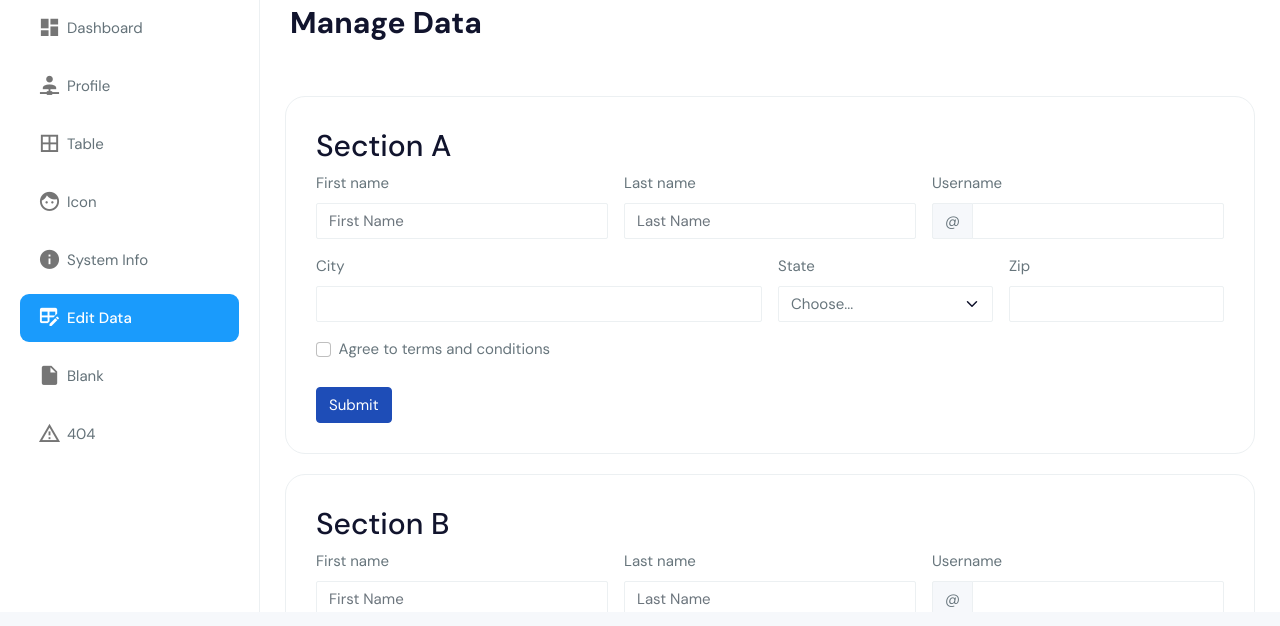
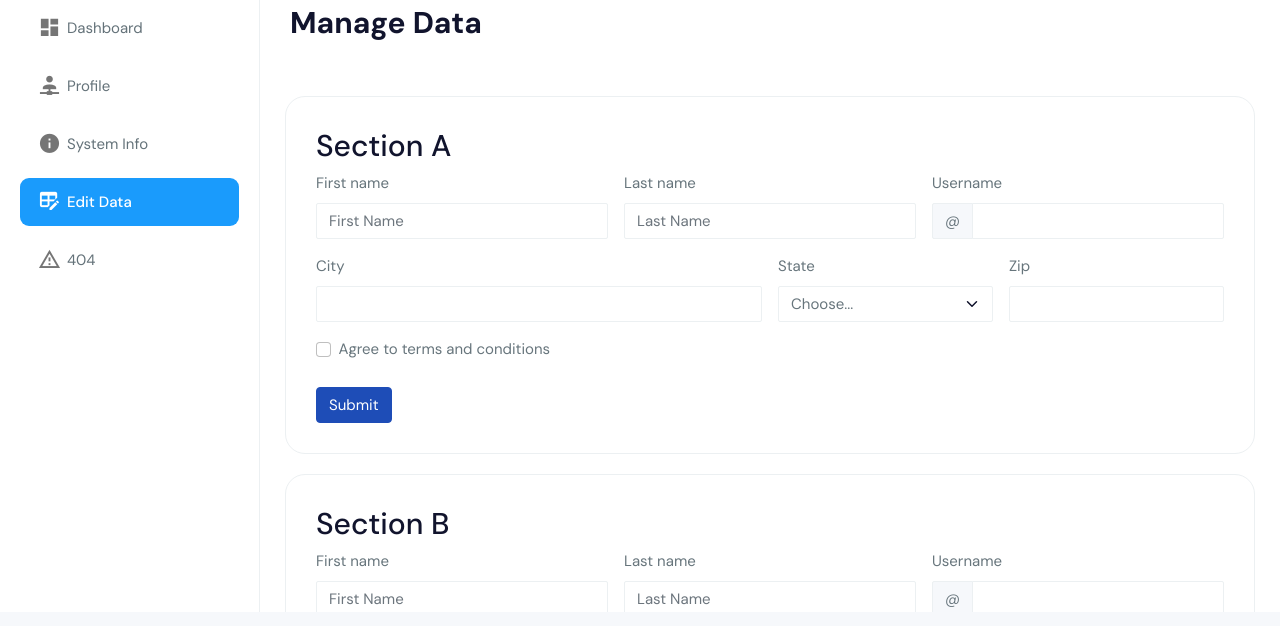
Before and after one commit to rkyankya/HTML---CSS, a plain HTML site: page edit.html in a window 1280 px wide. Shown: the part 134-760 px from the top of the page. Drawn offline with Linux system fonts and the light colour scheme; files whose address does not match are found by name.

Commit message:
First Submit

```diff
--- a/edit.html
+++ b/edit.html
@@ -8,7 +8,7 @@
   <meta name="viewport" content="width=device-width, initial-scale=1">
 
   <title>HTML & CSS!</title>
-  <link rel="canonical" href="https://www.wrappixel.com/templates/Flexy-admin-lite/" />
+
   <!-- Favicon icon -->
   <link rel="icon" type="image/png" sizes="16x16" href="../assets/images/favicon.png">
   <!-- Custom CSS -->
@@ -138,21 +138,21 @@
             <li class="sidebar-item"> <a class="sidebar-link waves-effect waves-dark sidebar-link"
                 href="pages-profile.html" aria-expanded="false"><i class="mdi mdi-account-network"></i><span
                   class="hide-menu">Profile</span></a></li>
-            <li class="sidebar-item"> <a class="sidebar-link waves-effect waves-dark sidebar-link"
+            <!-- <li class="sidebar-item"> <a class="sidebar-link waves-effect waves-dark sidebar-link"
                 href="table-basic.html" aria-expanded="false"><i class="mdi mdi-border-all"></i><span
-                  class="hide-menu">Table</span></a></li>
-            <li class="sidebar-item"> <a class="sidebar-link waves-effect waves-dark sidebar-link"
+                  class="hide-menu">Table</span></a></li> -->
+            <!-- <li class="sidebar-item"> <a class="sidebar-link waves-effect waves-dark sidebar-link"
                 href="icon-material.html" aria-expanded="false"><i class="mdi mdi-face"></i><span
-                  class="hide-menu">Icon</span></a></li>
+                  class="hide-menu">Icon</span></a></li> -->
             <li class="sidebar-item"> <a class="sidebar-link waves-effect waves-dark sidebar-link" href="info.html"
                 aria-expanded="false"><i class="mdi mdi-information"></i><span class="hide-menu">System
                   Info</span></a></li>
             <li class="sidebar-item"> <a class="sidebar-link waves-effect waves-dark sidebar-link" href="edit.html"
                 aria-expanded="false"><i class="mdi mdi-table-edit"></i><span class="hide-menu">Edit Data</span></a>
             </li>
-            <li class="sidebar-item"> <a class="sidebar-link waves-effect waves-dark sidebar-link"
+            <!-- <li class="sidebar-item"> <a class="sidebar-link waves-effect waves-dark sidebar-link"
                 href="starter-kit.html" aria-expanded="false"><i class="mdi mdi-file"></i><span
-                  class="hide-menu">Blank</span></a></li>
+                  class="hide-menu">Blank</span></a></li> -->
             <li class="sidebar-item"> <a class="sidebar-link waves-effect waves-dark sidebar-link" href="error-404.html"
                 aria-expanded="false"><i class="mdi mdi-alert-outline"></i><span class="hide-menu">404</span></a></li>
           </ul>
```
Also changed, not shown: dashboard.html (+6 -6 lines), error-404.html (+1 -1 lines), icon-material.html (+7 -7 lines), index.html (+4 -1 lines), info.html (+7 -7 lines), pages-profile.html (+6 -7 lines), starter-kit.html (+7 -7 lines), table-basic.html (+7 -7 lines).
